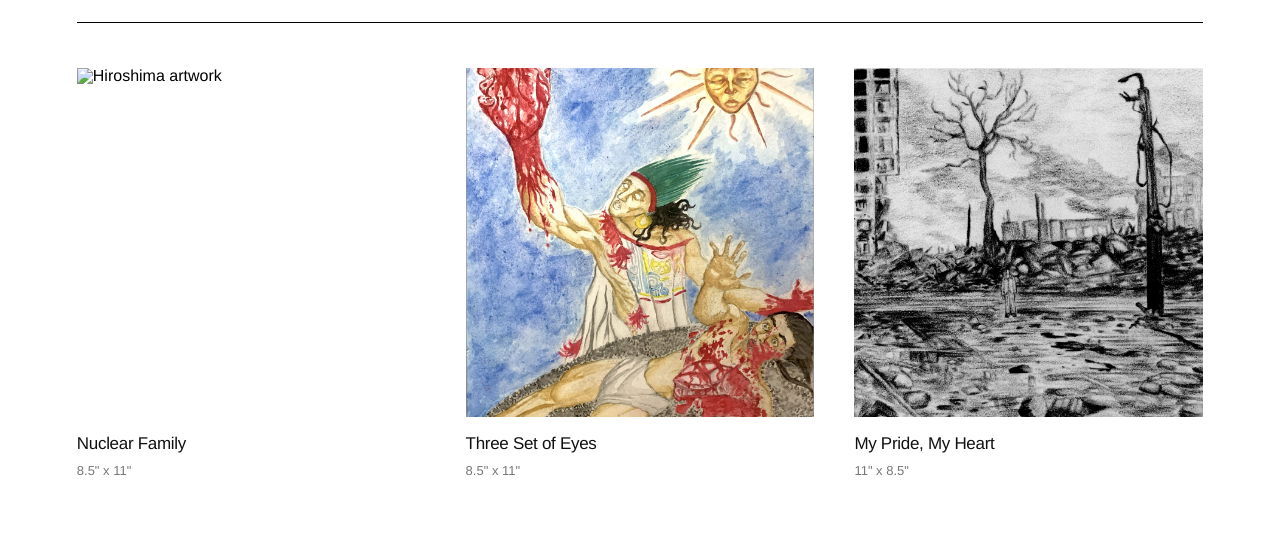
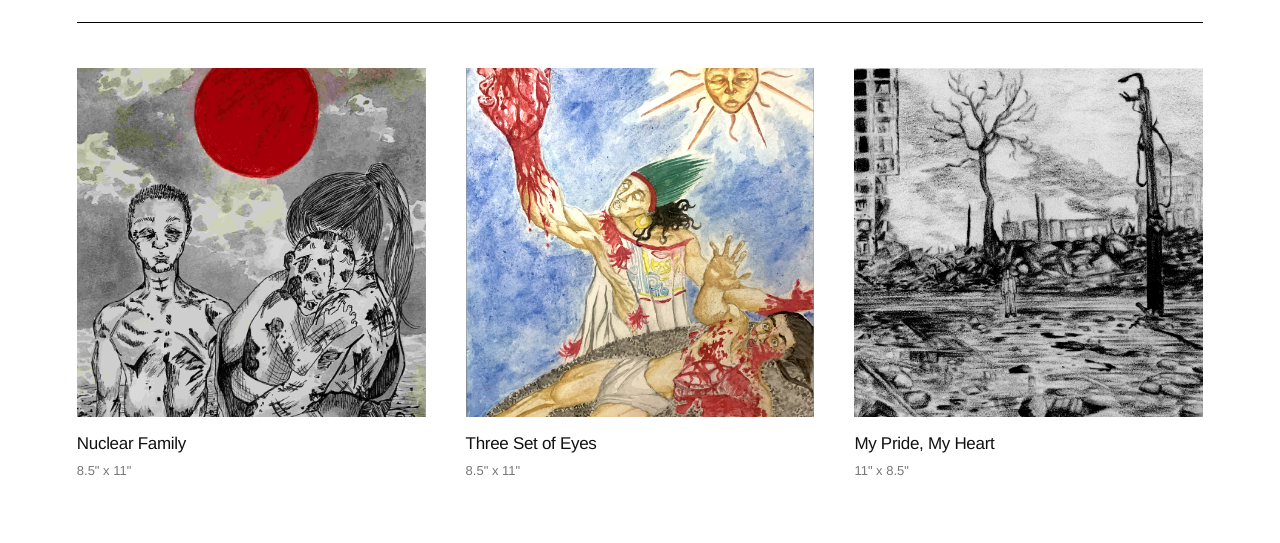
Before and after one commit to jonathanalvarez6777-sudo/website2, a plain HTML site: page fineart.html in a window 1280 px wide. Shown: the part 217-760 px from the top of the page. Drawn offline with Linux system fonts and the light colour scheme.

Commit message:
Update fineart.html

```diff
--- a/fineart.html
+++ b/fineart.html
@@ -68,7 +68,7 @@
 
             <figure class="artwork-card">
 
-                <img src="hiroshima.png"
+                <img src="hiroshima.jpg"
                      alt="Hiroshima artwork"
                      decoding="async">
 
```
